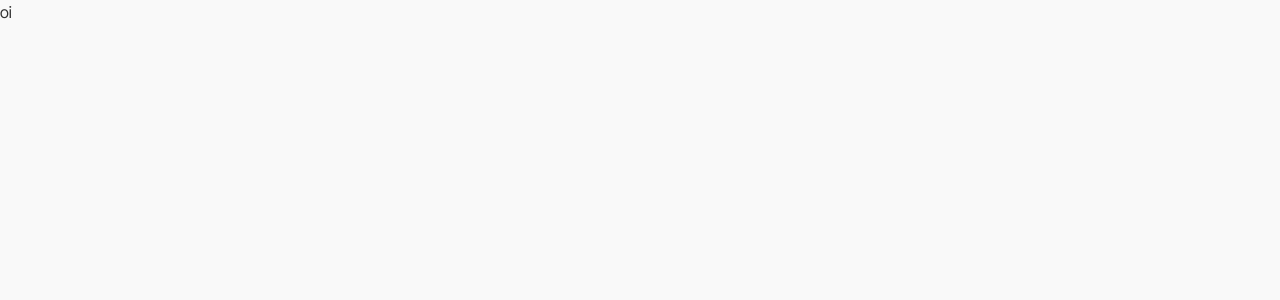
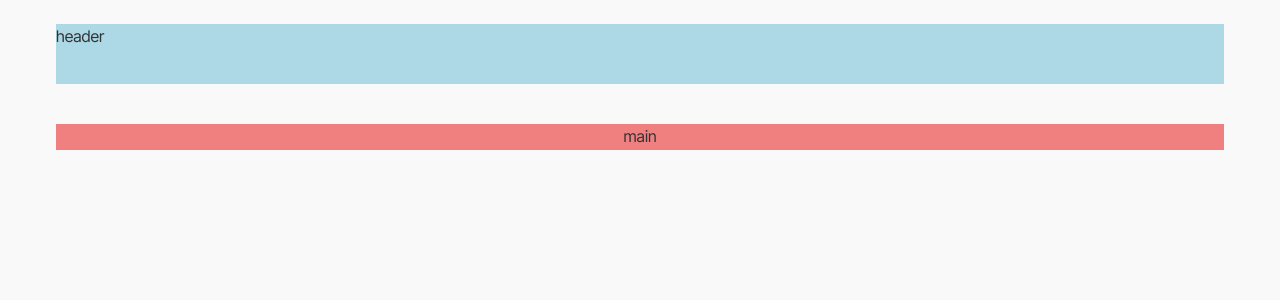
Before and after one commit to breno-aredes/focal-point, a Next.js app: page / in a window 1280 px wide. Shown: the top 300 px of the page. Built offline with nearby package versions, Linux system fonts and the light colour scheme.

Commit message:
feat: create base structure for home

```diff
--- a/src/app/page.tsx
+++ b/src/app/page.tsx
@@ -1,3 +1,12 @@
+import Header from "@/components/header";
+import Main from "@/components/main";
+import "@/styles/pages/home.scss";
+
 export default function Home() {
-  return <div>oi</div>;
+  return (
+    <div className="home-container">
+      <Header />
+      <Main />
+    </div>
+  );
 }
--- /dev/null
+++ b/src/components/header/index.tsx
@@ -0,0 +1,5 @@
+import "@/styles/components/header.scss";
+
+export default function Header() {
+  return <div className="header-container">header</div>;
+}
--- /dev/null
+++ b/src/components/main/index.tsx
@@ -0,0 +1,5 @@
+import "@/styles/components/main.scss";
+
+export default function Main() {
+  return <div className="main-container">main</div>;
+}
--- /dev/null
+++ b/src/styles/components/header.scss
@@ -0,0 +1,8 @@
+.header-container {
+  width: 100%;
+  height: 60px;
+  background-color: lightblue;
+  margin-bottom: 40px;
+  display: flex;
+  justify-content: space-between;
+}
--- /dev/null
+++ b/src/styles/components/main.scss
@@ -0,0 +1,6 @@
+.main-container {
+  width: 100%;
+  background-color: lightcoral;
+  display: flex;
+  justify-content: center;
+}
--- /dev/null
+++ b/src/styles/pages/home.scss
@@ -0,0 +1,3 @@
+.home-container {
+  padding: 24px 56px;
+}
```
